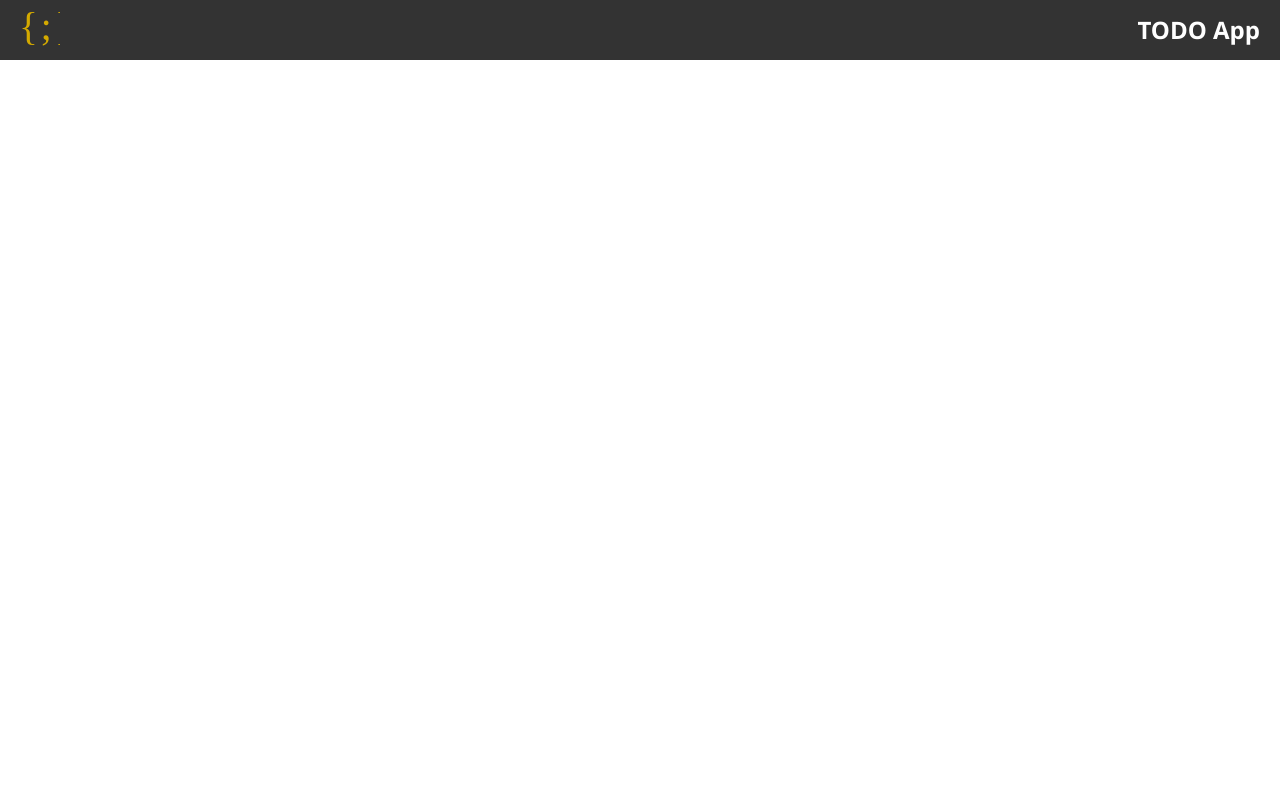
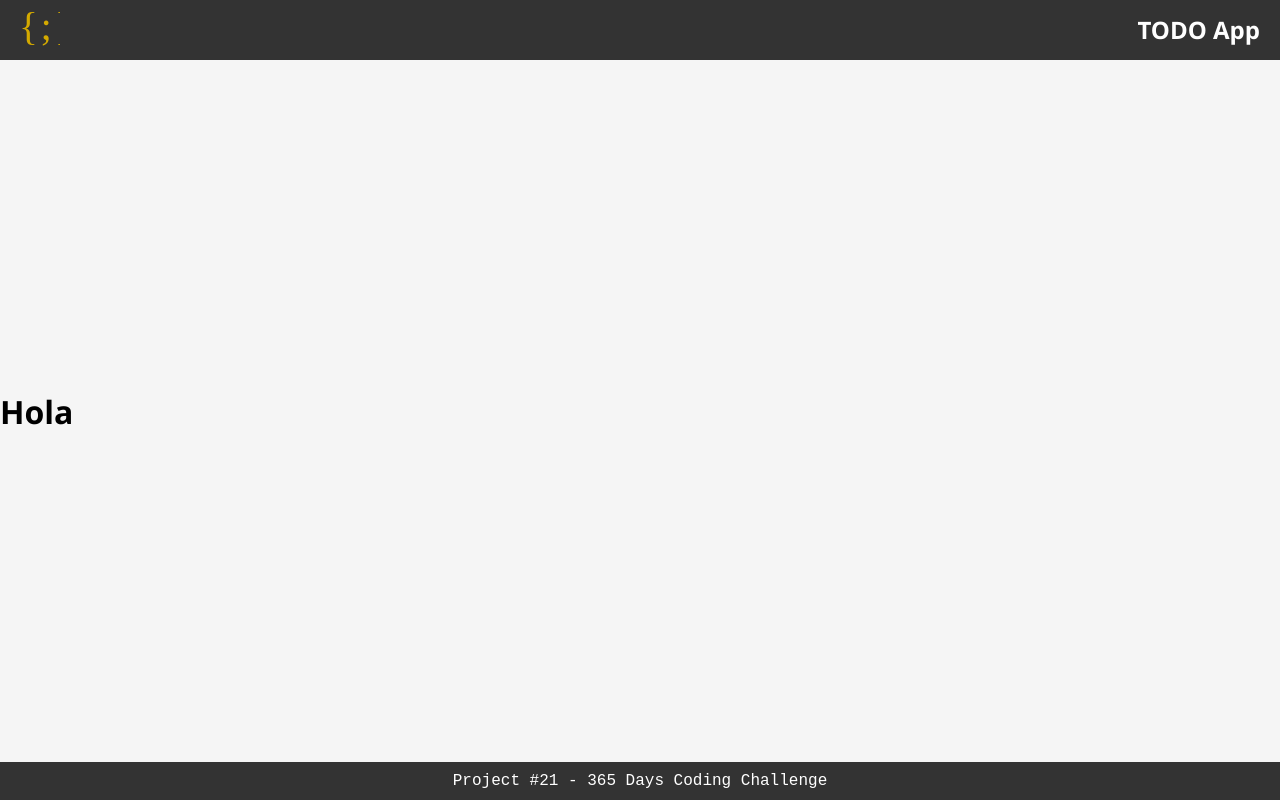
Before and after one commit to mfernandail/todo_react, a React (Vite) app: page / in a window 1280 px wide. Built offline with nearby package versions, Linux system fonts and the light colour scheme.

Commit message:
Add Footer to App

```diff
--- a/src/App.jsx
+++ b/src/App.jsx
@@ -1,11 +1,18 @@
+import Footer from './components/Footer'
 import Header from './components/Header'
 import './styles/App.css'
 
 function App() {
   return (
-    <>
+    <div className="container">
       <Header />
-    </>
+
+      <main>
+        <h1>Hola</h1>
+      </main>
+
+      <Footer />
+    </div>
   )
 }
 
```
